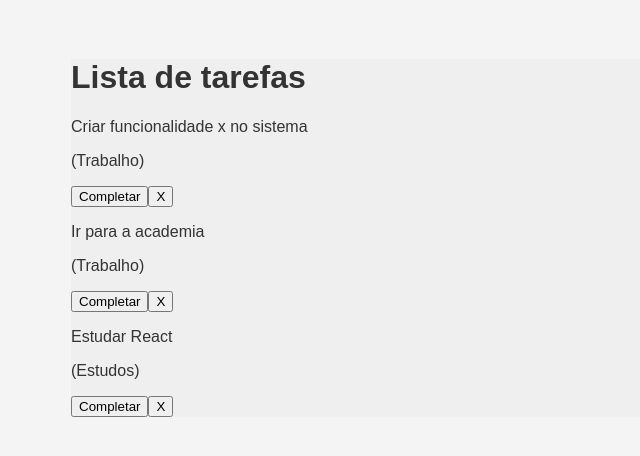
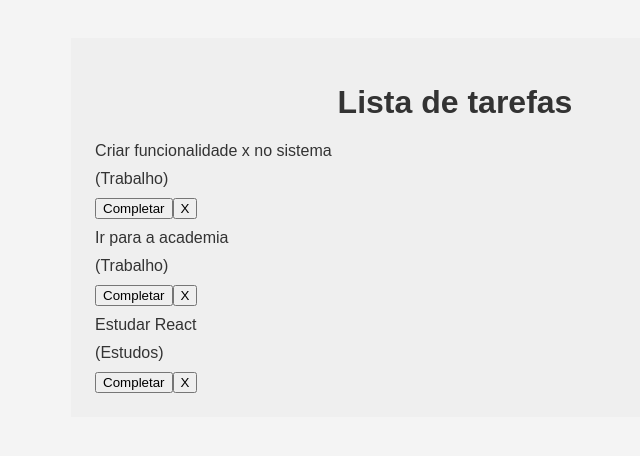
Before and after one commit to Arthur-zct/todo-list, a React (Vite) app: page / in a window 1280 px wide. Shown: the top 456 px of the page, without its empty margins (185-825 px from the left). Built offline with nearby package versions, Linux system fonts and the light colour scheme.

Commit message:
css basico feito

```diff
--- a/src/App.css
+++ b/src/App.css
@@ -11,6 +11,24 @@
 
 .app {
   max-width: 60vw;
-  margin: 0 auto;
+  margin: 0 auto 300px;
   background-color: #efefef;
+  padding: 2%;
+  box-sizing: border-box;
 }
+
+h1 {
+  text-align: center;
+}
+
+h2 {
+  margin-bottom: 10px;
+}
+
+p {
+  margin: 10px 0;
+}
+
+input {
+  box-sizing: border-box;
+}
```
